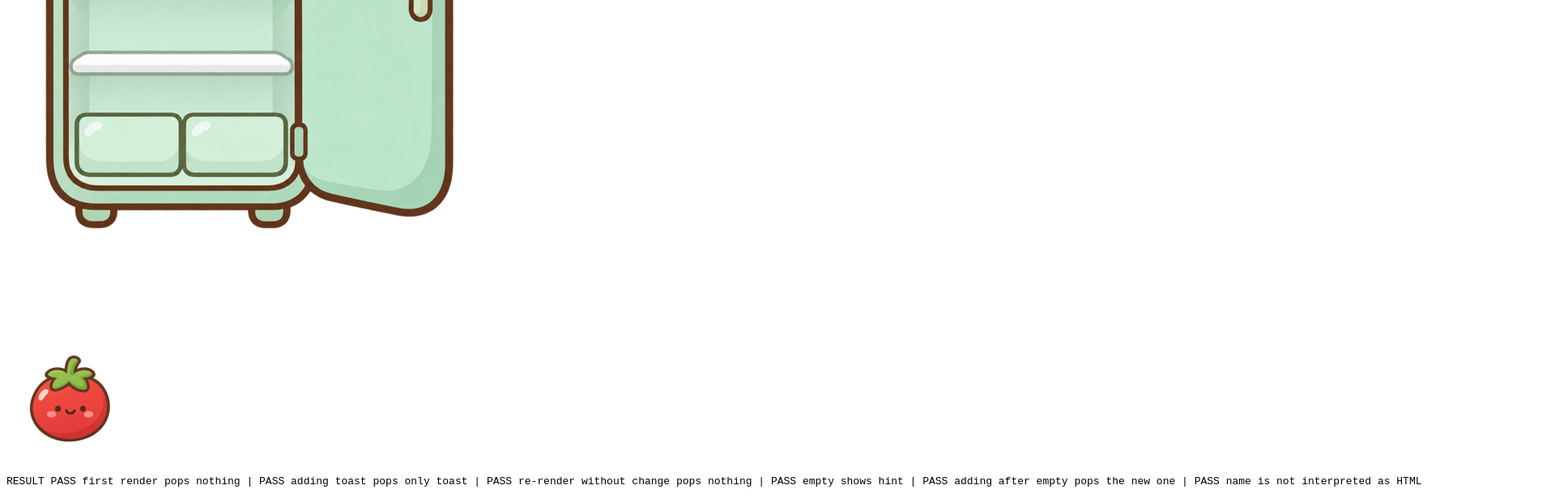
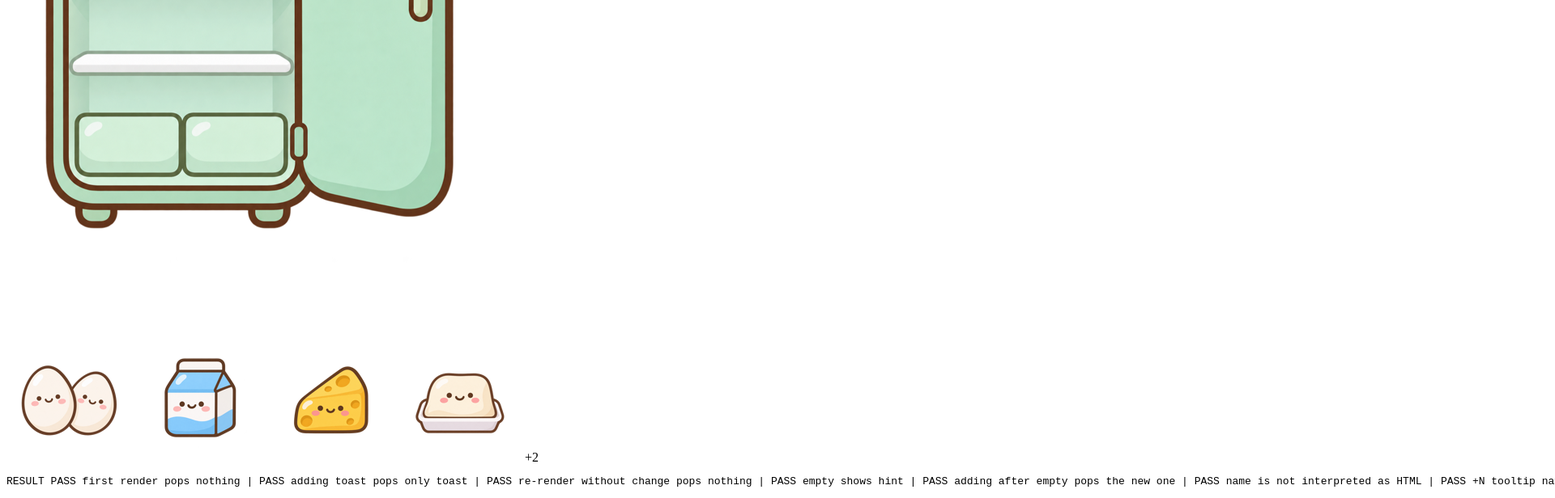
Before and after one commit to s41189-bit/Fridge-Rescue, a plain HTML site: page tests/fridge-visual-anim-check.html in a window 1280 px wide. Shown: the part 401-1017 px from the top of the page at 81% size, 1920 px wide, since content can reach past the window. Drawn offline with Linux system fonts and the light colour scheme; files whose address does not match are found by name.

Commit message:
修正「+N」會吞掉逾期食材的問題
- 一層放不下時，優先保留逾期與快到期的貼圖
- 「+N」依被收起食材的最緊急狀態變色，提示列出被收起的食材名稱
- 新增對應的單元測試與頁面檢查

Co-Authored-By: Claude Sonnet 5.5 <noreply@anthropic.com>

```diff
--- a/fridgeVisual.js
+++ b/fridgeVisual.js
@@ -50,22 +50,37 @@
         });
     }
 
-    // 依分類放進各層；超過上限時只顯示 上限-1 張，其餘併入「+N」
+    function byId(a, b) {
+        return a.ingredient_id.localeCompare(b.ingredient_id);
+    }
+
+    // 依分類放進各層；超過上限時只顯示 上限-1 張，其餘併入「+N」。
+    // 留下哪些貼圖依緊急程度決定（逾期、快到期優先），避免最該注意的食材被收進「+N」；
+    // 留下的貼圖仍依 ingredient_id 排序，版面才穩定。
     function planZones(groups) {
         return ZONES.map(function (zone) {
             const inZone = groups.filter(function (g) {
                 return g.category === zone.category;
-            });
+            }).sort(byId);
 
             if (inZone.length <= zone.capacity) {
-                return { key: zone.key, shown: inZone, overflow: 0 };
+                return { key: zone.key, shown: inZone, overflow: 0, overflowState: "ok", hidden: [] };
             }
 
             const keep = zone.capacity - 1;
+            const ranked = inZone.slice().sort(function (a, b) {
+                return SEVERITY[b.state] - SEVERITY[a.state] || byId(a, b);
+            });
+            const hidden = ranked.slice(keep).sort(byId);
+
             return {
                 key: zone.key,
-                shown: inZone.slice(0, keep),
-                overflow: inZone.length - keep
+                shown: ranked.slice(0, keep).sort(byId),
+                overflow: hidden.length,
+                overflowState: hidden.reduce(function (worst, g) {
+                    return SEVERITY[g.state] > SEVERITY[worst] ? g.state : worst;
+                }, "ok"),
+                hidden: hidden
             };
         });
     }
@@ -143,7 +158,12 @@
 
             if (zone.overflow > 0) {
                 const more = el("span", "fv-item fv-more", "+" + zone.overflow);
-                more.title = "還有 " + zone.overflow + " 種食材，請看右側清單";
+                if (zone.overflowState !== "ok") more.classList.add("fv-more-" + zone.overflowState);
+                more.title = "還有 " + zone.overflow + " 種：" +
+                    zone.hidden.map(function (g) { return g.name; }).join("、") +
+                    (zone.overflowState === "expired" ? "（含已逾期）" :
+                        zone.overflowState === "soon" ? "（含快到期）" : "");
+                more.setAttribute("aria-label", more.title);
                 zoneNode.appendChild(more);
             }
 
--- a/mystyle.css
+++ b/mystyle.css
@@ -298,6 +298,10 @@ button {
     text-align: center;
 }
 
+/* 「+N」收進了快到期或已逾期的食材時，用顏色提醒 */
+.fv-more-soon { border-color: #ffc107; color: #8a6d00; }
+.fv-more-expired { border-color: #dc3545; color: #dc3545; }
+
 /* 新加入的食材：從上方彈進冰箱 */
 .fv-pop {
     animation: fv-pop 0.55s cubic-bezier(0.34, 1.56, 0.64, 1);
--- a/tests/fridge-visual-anim-check.html
+++ b/tests/fridge-visual-anim-check.html
@@ -7,9 +7,9 @@
 <script>
 // 用 headless Chrome 檢查：chrome --headless --dump-dom tests/fridge-visual-anim-check.html | grep RESULT
 const st = function (d) { return { color: d === "OLD" ? "danger" : "success" }; };
-const mk = function (id) {
+const mk = function (id, date) {
     const m = ingredients.find(function (i) { return i.ingredient_id === id; });
-    return { ingredient_id: id, ingredient_name: m.ingredient_name, category: m.category, expiryDate: "" };
+    return { ingredient_id: id, ingredient_name: m.ingredient_name, category: m.category, expiryDate: date || "" };
 };
 const box = document.getElementById("box");
 const pops = function () { return Array.from(box.querySelectorAll(".fv-pop")).map(function (n) { return n.title.split("｜")[0]; }); };
@@ -34,5 +34,12 @@ const bad = mk("ING_001"); bad.ingredient_name = '<img src=x onerror=alert(1)>';
 FridgeVisual.render(box, [bad], { expiryStatus: st });
 results.push(["name is not interpreted as HTML", box.querySelectorAll("img").length === 2 /* fridge + sticker */]);
 
+const six = ["ING_021", "ING_022", "ING_023", "ING_024", "ING_025", "ING_026"].map(function (id) { return mk(id, "OLD"); });
+FridgeVisual.render(box, six, { expiryStatus: st });
+const more = box.querySelector(".fv-more");
+results.push(["+N tooltip names the hidden foods", !!more && more.title.indexOf("板豆腐") !== -1 && more.title.indexOf("無糖優格") !== -1]);
+results.push(["+N tooltip does not point to a list that may be hidden", !!more && more.title.indexOf("清單") === -1]);
+results.push(["+N turns red when it hides an expired food", !!more && more.classList.contains("fv-more-expired")]);
+
 document.getElementById("out").textContent = "RESULT " + results.map(function (r) { return (r[1] ? "PASS " : "FAIL ") + r[0]; }).join(" | ");
 </script></body></html>
```
Also changed, not shown: tests/fridgeVisual.test.js (+47 -0 lines).
